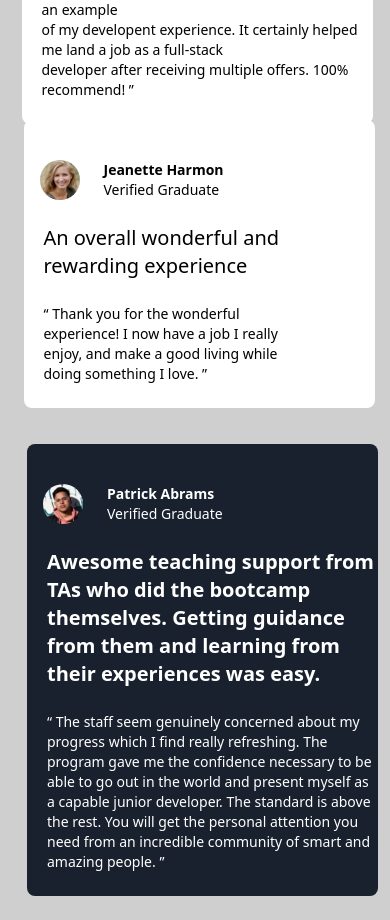
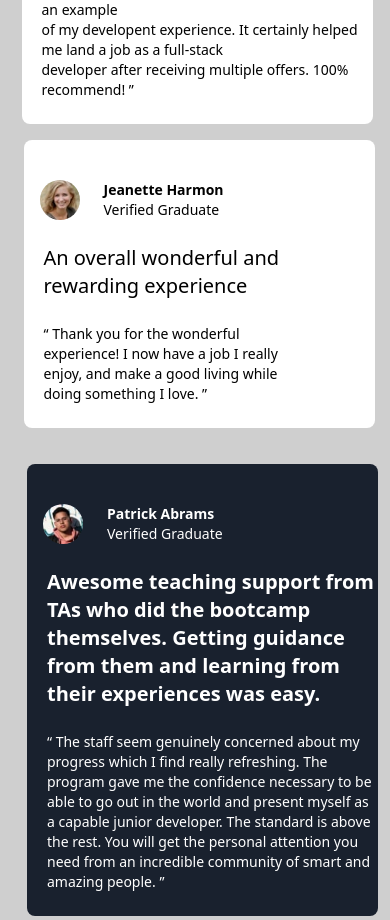
Before and after one commit to unshreif/testimonials-grid, a plain HTML site: page index.html in a window 390 px wide. Shown: the part 1500-2420 px from the top of the page. Drawn offline with nearby package versions, Linux system fonts and the light colour scheme.

Commit message:
style.css

```diff
--- a/style.css
+++ b/style.css
@@ -77,7 +77,7 @@ body{
     #jean{
         width: 90vw;
         height: fit-content;
-        margin-top: 80vw;
+        margin-top: 85vw;
         margin-left: -7px;
     }
     #quote{
```
